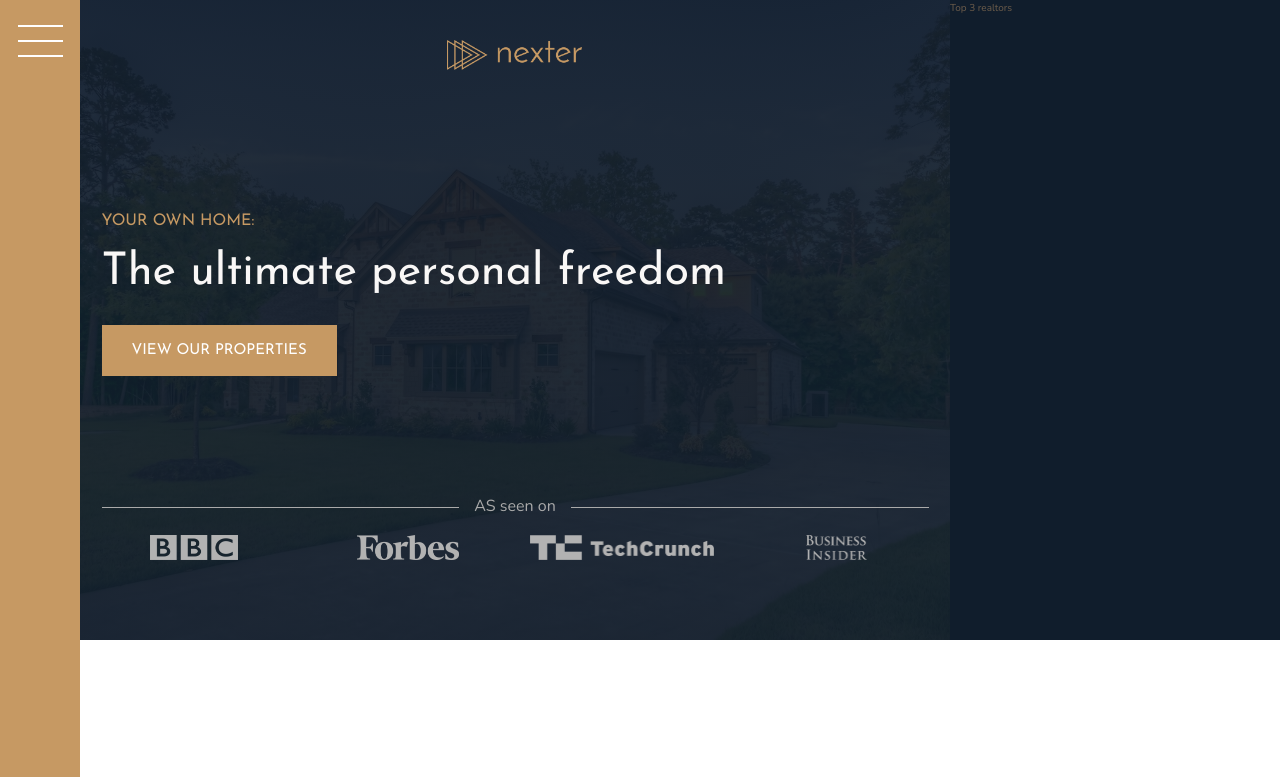
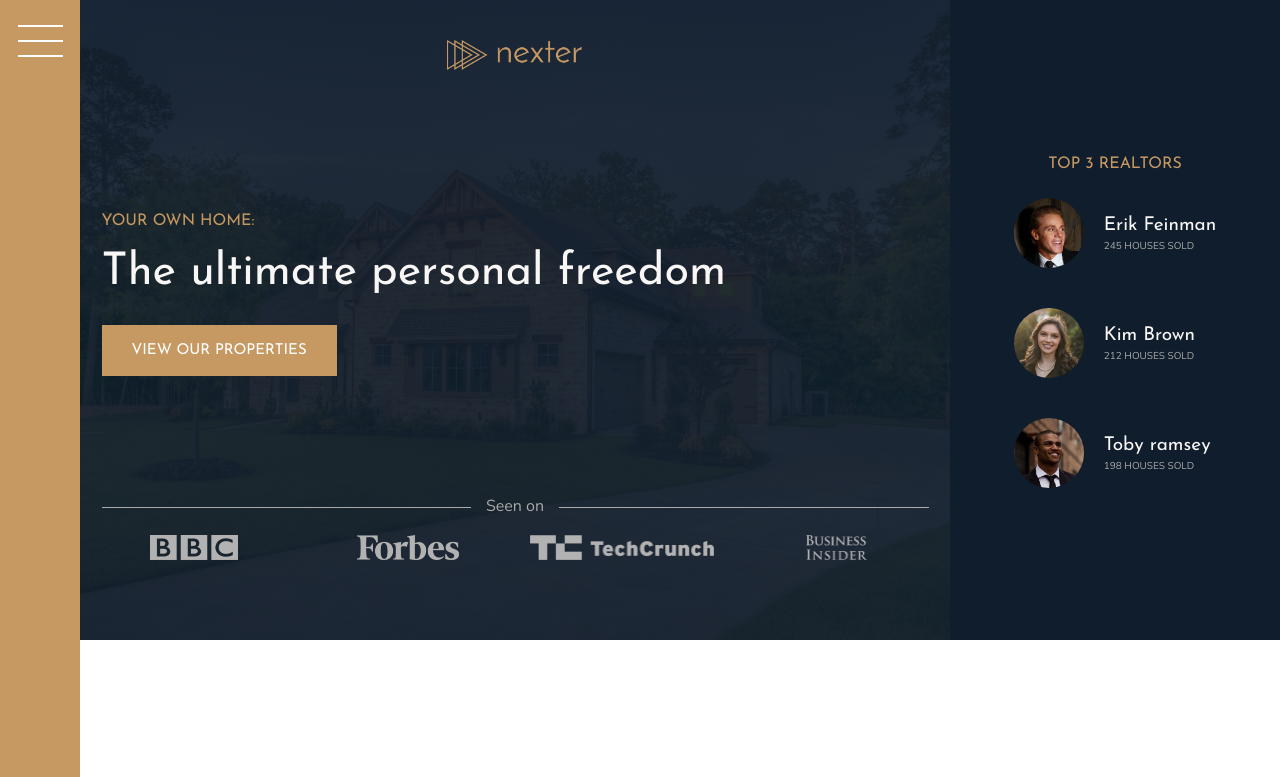
Before and after one commit to ckstn0777/Nexter-Project, a website: page index.html in a window 1280 px wide. Shown: the top 777 px of the page. Drawn offline with nearby package versions, Linux system fonts and the light colour scheme.

Commit message:
v7.0.2
Building the Realtors Section

```diff
--- a/index.html
+++ b/index.html
@@ -24,7 +24,7 @@
       <h3 class="heading-3">Your own home:</h3>
       <h1 class="heading-1">The ultimate personal freedom</h1>
       <button class="btn header__btn">View our properties</button>
-      <div class="header__seenon-text">AS seen on</div>
+      <div class="header__seenon-text">Seen on</div>
       <div class="header__seenon-logos">
         <img src="img/logo-bbc.png" alt="Seen on logo 1" />
         <img src="img/logo-forbes.png" alt="Seen on logo 2" />
@@ -34,7 +34,26 @@
     </header>
 
     <div class="realtors">
-      Top 3 realtors
+      <h3 class="heading-3">Top 3 Realtors</h3>
+      <div class="realtors__list">
+        <img src="img/realtor-1.jpeg" alt="Realtor 1" class="realtors__img" />
+        <div class="realtors__details">
+          <h4 class="heading-4 heading-4--light">Erik Feinman</h4>
+          <p class="realtors__sold">245 houses sold</p>
+        </div>
+
+        <img src="img/realtor-2.jpeg" alt="Realtor 2" class="realtors__img" />
+        <div class="realtors__details">
+          <h4 class="heading-4 heading-4--light">Kim Brown</h4>
+          <p class="realtors__sold">212 houses sold</p>
+        </div>
+
+        <img src="img/realtor-3.jpeg" alt="Realtor 3" class="realtors__img" />
+        <div class="realtors__details">
+          <h4 class="heading-4 heading-4--light">Toby ramsey</h4>
+          <p class="realtors__sold">198 houses sold</p>
+        </div>
+      </div>
     </div>
 
     <section class="features">
--- a/sass/_realtors.scss
+++ b/sass/_realtors.scss
@@ -1,5 +1,31 @@
 .realtors {
   background-color: $color-secondary;
+  grid-column: col-start 7 / full-end;
+  padding: 3rem;
 
-  grid-column: col-start 7 / full-end;
+  display: grid;
+  align-content: center;
+  justify-content: center;
+  justify-items: center;
+  grid-row-gap: 2rem;
+
+  &__list {
+    display: grid;
+    grid-template-columns: min-content max-content;
+    grid-column-gap: 2rem;
+    grid-row-gap: 5vh;
+    align-items: center;
+  }
+
+  &__img {
+    width: 7rem;
+    border-radius: 50%;
+    display: block;
+  }
+
+  &__sold {
+    text-transform: uppercase;
+    color: $color-grey-light-2;
+    margin-top: -3px;
+  }
 }
```
Also changed, not shown: css/style.css.
